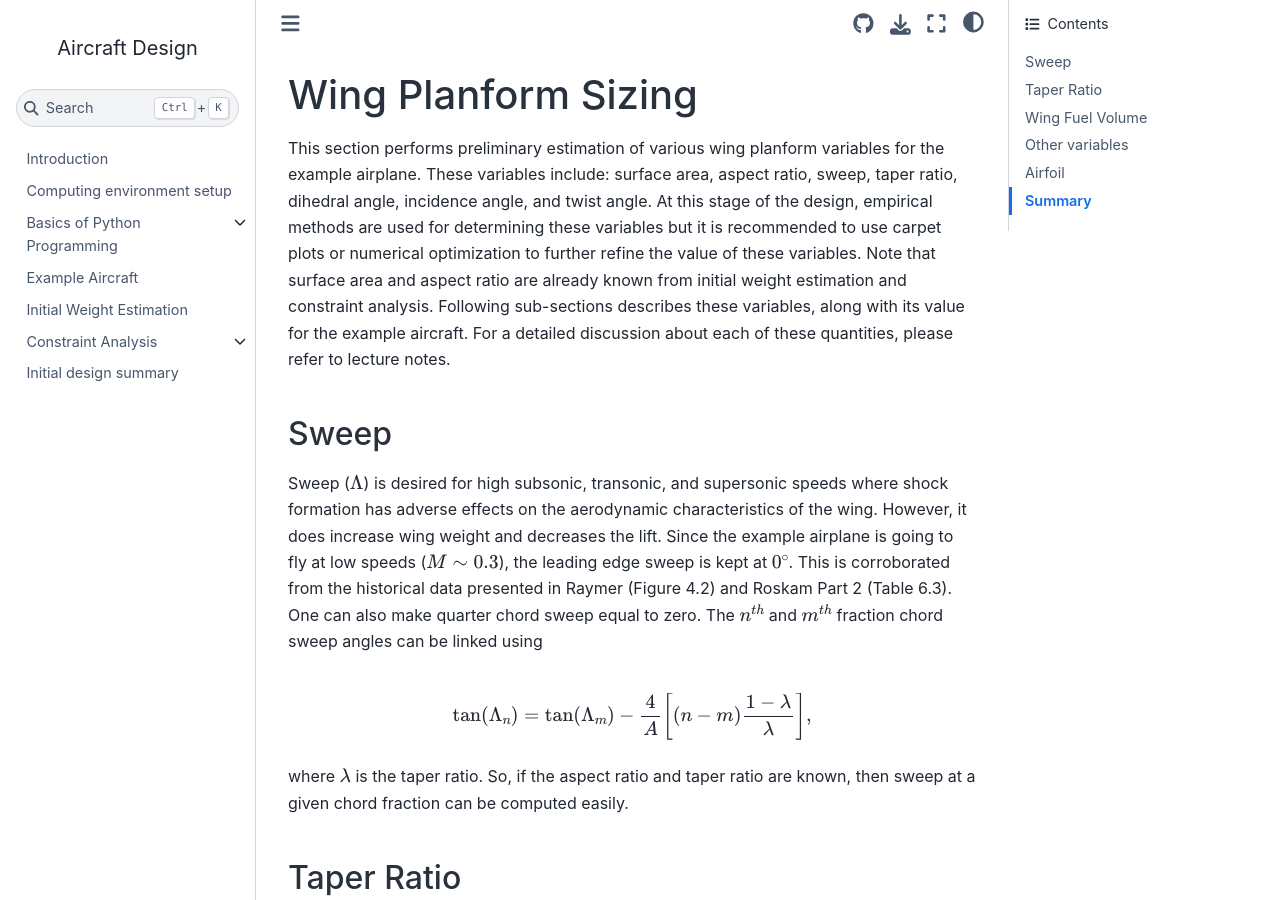
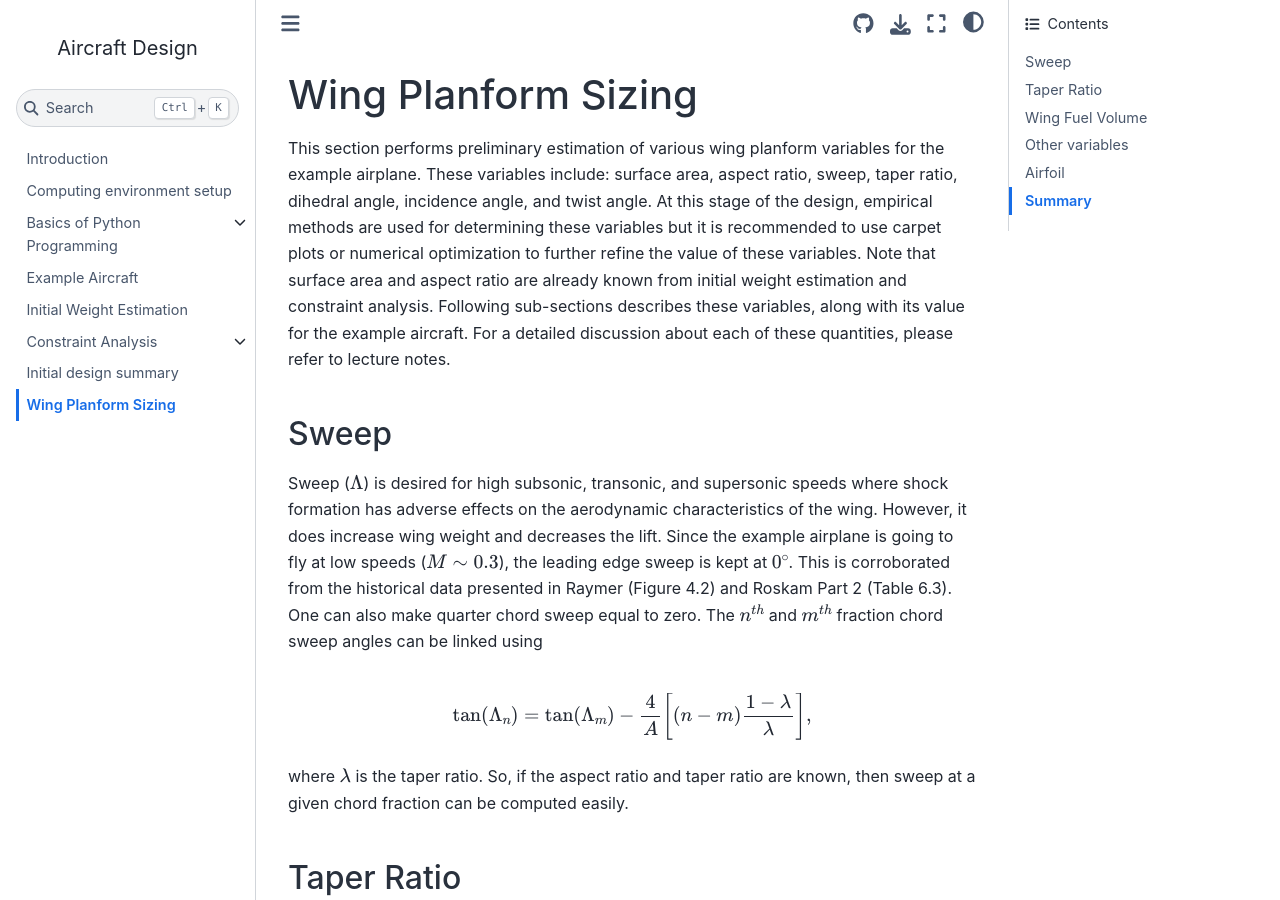
Before and after one commit to ComputationalDesignLab/aircraft-design, a Jupyter Book: the page built from book/wing_layout.ipynb, in a window 1280 px wide and 900 px high. Built offline with Jupyter Book 1.0.4 settings and Sphinx 7.4.7 and the Sphinx Book theme 1.1.4, drawn with Linux system fonts in a browser that asks for light colours; some of the changed text lies outside the part shown.

Commit message:
added wing layout section in toc

```diff
--- a/book/_toc.yml
+++ b/book/_toc.yml
@@ -17,3 +17,4 @@ chapters:
       - file: constraint_analysis/cruise
       - file: constraint_analysis/final
   - file: baseline
+  - file: wing_layout
```
